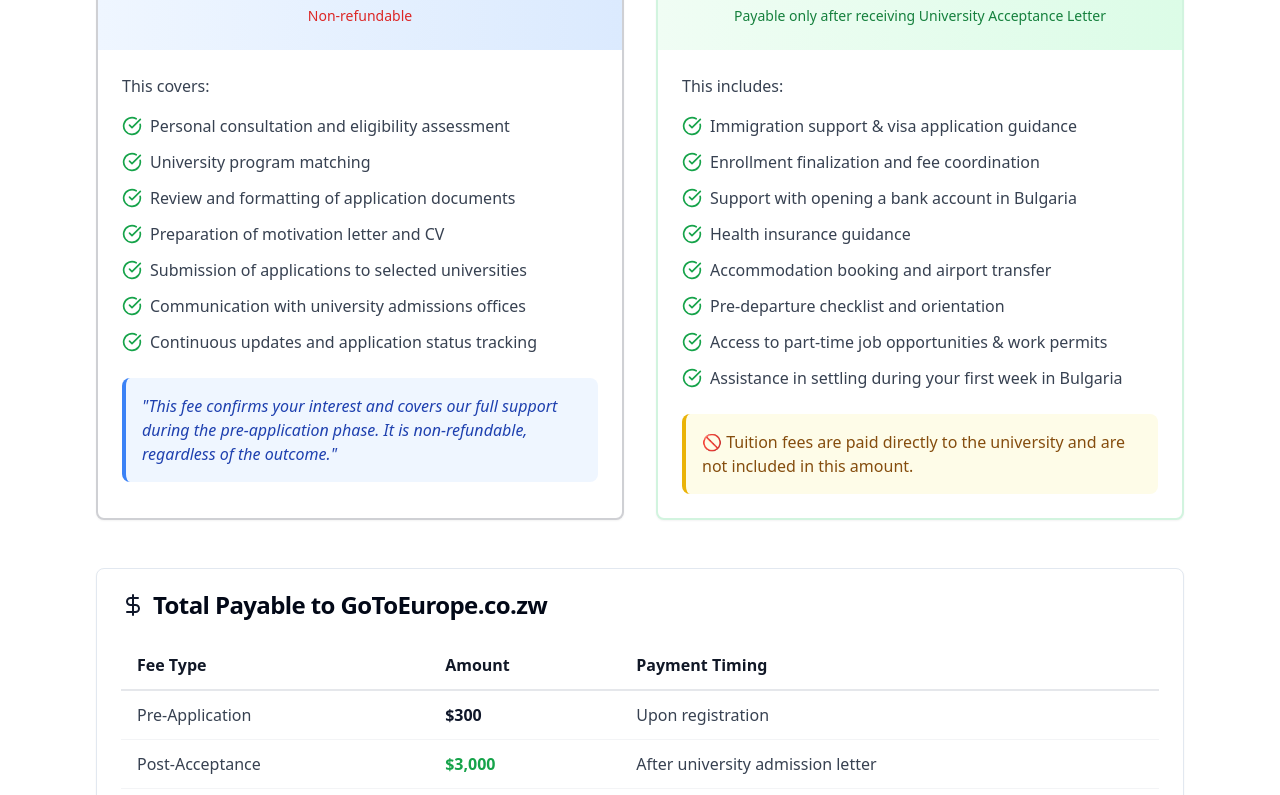
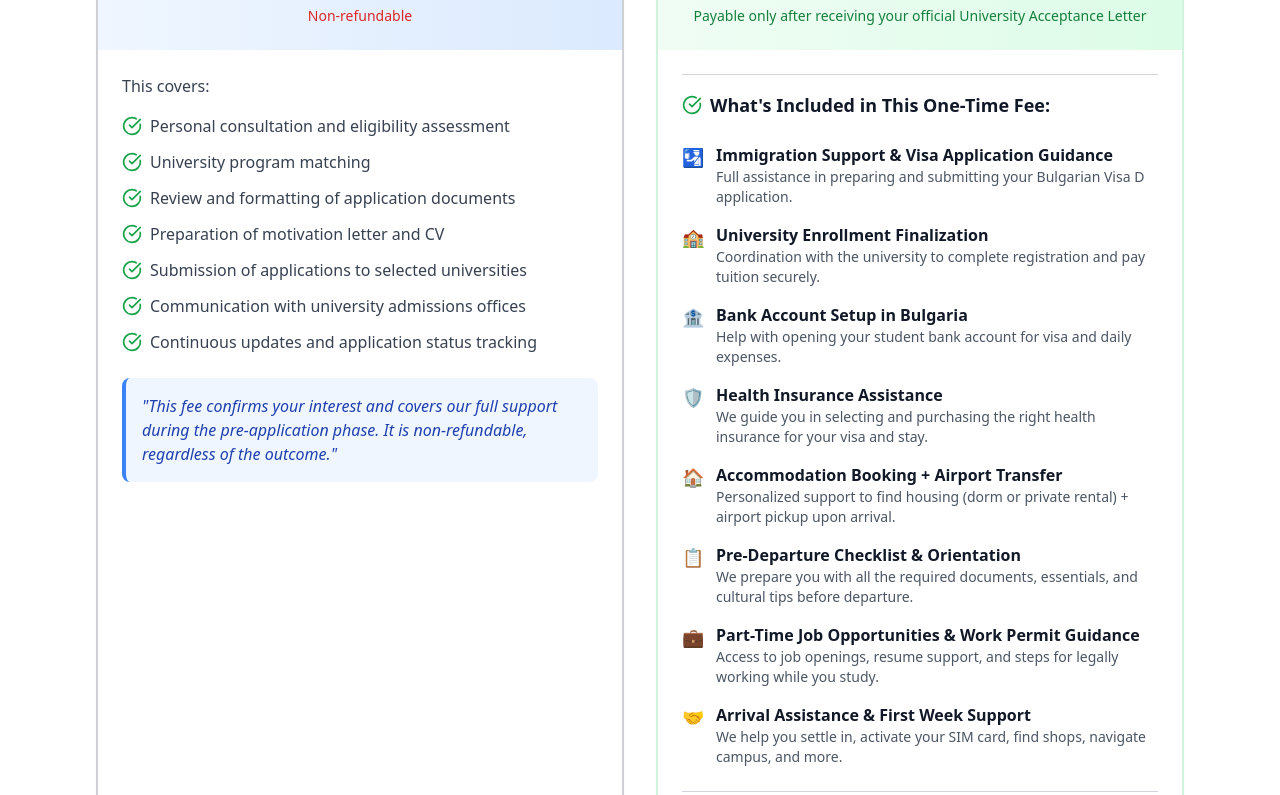
Before and after one commit to GoToEurope/gotoeurope-zimbabwe-guide, a React (Vite) app: page /pricing in a window 1280 px wide. Shown: the part 405-1200 px from the top of the page. Built offline with nearby package versions, Linux system fonts and the light colour scheme.

Commit message:
Refine Post-Acceptance Fee section
Improved the formatting and presentation of the Post-Acceptance Processing Fee section in the Pricing page, including a more detailed breakdown of included services.

```diff
--- a/src/pages/Pricing.tsx
+++ b/src/pages/Pricing.tsx
@@ -1,4 +1,5 @@
-import { GraduationCap, Plane, CheckCircle, DollarSign, Star, ArrowRight } from "lucide-react";
+
+import { GraduationCap, Plane, CheckCircle, DollarSign, Star, ArrowRight, CreditCard, Building, Banknote, Shield, Home, ClipboardList, Briefcase, Users } from "lucide-react";
 import { Card, CardContent, CardDescription, CardHeader, CardTitle } from "@/components/ui/card";
 import Navigation from "@/components/Navigation";
 import Footer from "@/components/Footer";
@@ -68,56 +69,101 @@ const Pricing = () => {
               </CardContent>
             </Card>
 
-            {/* Post-Acceptance Fee Card */}
+            {/* Post-Acceptance Fee Card - Polished Version */}
             <Card className="h-full border-2 border-green-500/20 hover:shadow-lg transition-shadow duration-300">
               <CardHeader className="text-center bg-gradient-to-r from-green-50 to-green-100">
                 <div className="flex items-center justify-center gap-2 mb-2">
-                  <Plane className="h-8 w-8 text-green-600" />
-                  <CardTitle className="text-2xl">Post-Acceptance Processing Fee</CardTitle>
+                  <CreditCard className="h-8 w-8 text-green-600" />
+                  <CardTitle className="text-xl">Post-Acceptance Processing Fee</CardTitle>
                 </div>
                 <div className="text-4xl font-bold text-green-600 mb-2">$3,000</div>
-                <CardDescription className="text-green-700 font-medium">Payable only after receiving University Acceptance Letter</CardDescription>
+                <CardDescription className="text-green-700 font-medium">
+                  Payable only after receiving your official University Acceptance Letter
+                </CardDescription>
               </CardHeader>
               <CardContent className="p-6">
-                <p className="text-gray-700 mb-4 font-medium">This includes:</p>
-                <ul className="space-y-3 text-gray-700">
-                  <li className="flex items-start gap-2">
-                    <CheckCircle className="h-5 w-5 text-green-600 mt-0.5 flex-shrink-0" />
-                    Immigration support & visa application guidance
-                  </li>
-                  <li className="flex items-start gap-2">
-                    <CheckCircle className="h-5 w-5 text-green-600 mt-0.5 flex-shrink-0" />
-                    Enrollment finalization and fee coordination
-                  </li>
-                  <li className="flex items-start gap-2">
-                    <CheckCircle className="h-5 w-5 text-green-600 mt-0.5 flex-shrink-0" />
-                    Support with opening a bank account in Bulgaria
-                  </li>
-                  <li className="flex items-start gap-2">
-                    <CheckCircle className="h-5 w-5 text-green-600 mt-0.5 flex-shrink-0" />
-                    Health insurance guidance
-                  </li>
-                  <li className="flex items-start gap-2">
-                    <CheckCircle className="h-5 w-5 text-green-600 mt-0.5 flex-shrink-0" />
-                    Accommodation booking and airport transfer
-                  </li>
-                  <li className="flex items-start gap-2">
-                    <CheckCircle className="h-5 w-5 text-green-600 mt-0.5 flex-shrink-0" />
-                    Pre-departure checklist and orientation
-                  </li>
-                  <li className="flex items-start gap-2">
-                    <CheckCircle className="h-5 w-5 text-green-600 mt-0.5 flex-shrink-0" />
-                    Access to part-time job opportunities & work permits
-                  </li>
-                  <li className="flex items-start gap-2">
-                    <CheckCircle className="h-5 w-5 text-green-600 mt-0.5 flex-shrink-0" />
-                    Assistance in settling during your first week in Bulgaria
-                  </li>
-                </ul>
-                <div className="mt-6 p-4 bg-yellow-50 rounded-lg border-l-4 border-l-yellow-500">
-                  <p className="text-yellow-800 font-medium">
-                    🚫 Tuition fees are paid directly to the university and are not included in this amount.
-                  </p>
+                <div className="mb-6">
+                  <div className="h-px bg-gray-300 mb-4"></div>
+                  <h4 className="text-lg font-semibold text-gray-900 mb-4 flex items-center gap-2">
+                    <CheckCircle className="h-5 w-5 text-green-600" />
+                    What's Included in This One-Time Fee:
+                  </h4>
+                </div>
+
+                <div className="space-y-4">
+                  <div className="flex items-start gap-3">
+                    <span className="text-lg">🛂</span>
+                    <div>
+                      <h5 className="font-semibold text-gray-900">Immigration Support & Visa Application Guidance</h5>
+                      <p className="text-sm text-gray-600">Full assistance in preparing and submitting your Bulgarian Visa D application.</p>
+                    </div>
+                  </div>
+
+                  <div className="flex items-start gap-3">
+                    <span className="text-lg">🏫</span>
+                    <div>
+                      <h5 className="font-semibold text-gray-900">University Enrollment Finalization</h5>
+                      <p className="text-sm text-gray-600">Coordination with the university to complete registration and pay tuition securely.</p>
+                    </div>
+                  </div>
+
+                  <div className="flex items-start gap-3">
+                    <span className="text-lg">🏦</span>
+                    <div>
+                      <h5 className="font-semibold text-gray-900">Bank Account Setup in Bulgaria</h5>
+                      <p className="text-sm text-gray-600">Help with opening your student bank account for visa and daily expenses.</p>
+                    </div>
+                  </div>
+
+                  <div className="flex items-start gap-3">
+                    <span className="text-lg">🛡️</span>
+                    <div>
+                      <h5 className="font-semibold text-gray-900">Health Insurance Assistance</h5>
+                      <p className="text-sm text-gray-600">We guide you in selecting and purchasing the right health insurance for your visa and stay.</p>
+                    </div>
+                  </div>
+
+                  <div className="flex items-start gap-3">
+                    <span className="text-lg">🏠</span>
+                    <div>
+                      <h5 className="font-semibold text-gray-900">Accommodation Booking + Airport Transfer</h5>
+                      <p className="text-sm text-gray-600">Personalized support to find housing (dorm or private rental) + airport pickup upon arrival.</p>
+                    </div>
+                  </div>
+
+                  <div className="flex items-start gap-3">
+                    <span className="text-lg">📋</span>
+                    <div>
+                      <h5 className="font-semibold text-gray-900">Pre-Departure Checklist & Orientation</h5>
+                      <p className="text-sm text-gray-600">We prepare you with all the required documents, essentials, and cultural tips before departure.</p>
+                    </div>
+                  </div>
+
+                  <div className="flex items-start gap-3">
+                    <span className="text-lg">💼</span>
+                    <div>
+                      <h5 className="font-semibold text-gray-900">Part-Time Job Opportunities & Work Permit Guidance</h5>
+                      <p className="text-sm text-gray-600">Access to job openings, resume support, and steps for legally working while you study.</p>
+                    </div>
+                  </div>
+
+                  <div className="flex items-start gap-3">
+                    <span className="text-lg">🤝</span>
+                    <div>
+                      <h5 className="font-semibold text-gray-900">Arrival Assistance & First Week Support</h5>
+                      <p className="text-sm text-gray-600">We help you settle in, activate your SIM card, find shops, navigate campus, and more.</p>
+                    </div>
+                  </div>
+                </div>
+
+                <div className="mt-6">
+                  <div className="h-px bg-gray-300 mb-4"></div>
+                  <div className="p-4 bg-green-50 rounded-lg border-l-4 border-l-green-500">
+                    <p className="text-green-800 font-medium flex items-start gap-2">
+                      <span className="text-lg">🔒</span>
+                      No payment is required until you have your university acceptance in hand. This ensures transparency and protects your investment.
+                    </p>
+                  </div>
                 </div>
               </CardContent>
             </Card>
```
